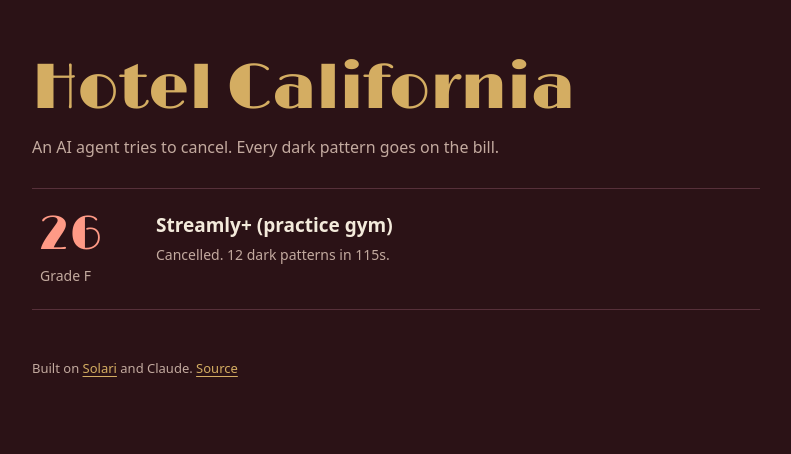
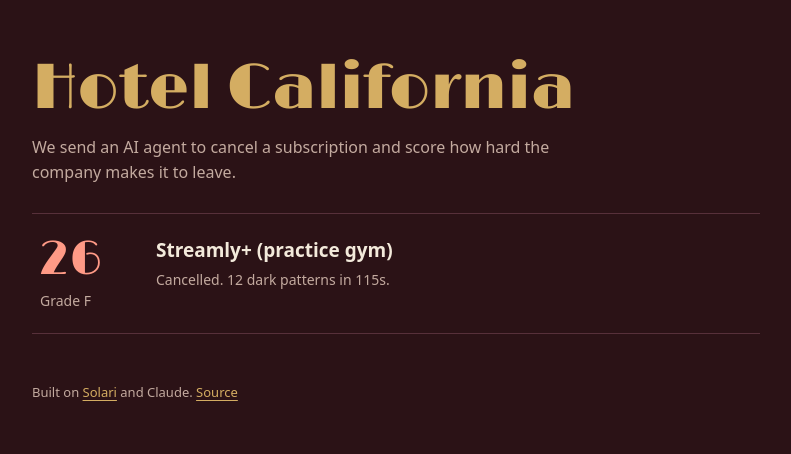
Before and after one commit to IamDejman/hotel-california, a plain HTML site: page index.html in a window 1280 px wide. Shown: the whole page, without its empty margins (244-1035 px from the left). Drawn offline with nearby package versions, Linux system fonts and the light colour scheme.

Commit message:
fix(site): Rewrite the index tagline and description in plain language

```diff
--- a/index.html
+++ b/index.html
@@ -5,9 +5,9 @@
 <meta name="viewport" content="width=device-width, initial-scale=1">
 <meta name="theme-color" content="#2b1216">
 <title>Hotel California: the Cancellation Difficulty Index</title>
-<meta name="description" content="An AI agent cancels subscriptions, bills companies for every dark pattern on the way out, and keeps the replay as the receipt.">
+<meta name="description" content="We send an AI agent to cancel a subscription and score how hard the company makes it to leave. Every run has a replay.">
 <meta property="og:title" content="Hotel California: the Cancellation Difficulty Index">
-<meta property="og:description" content="An AI agent cancels subscriptions, bills companies for every dark pattern on the way out, and keeps the replay as the receipt.">
+<meta property="og:description" content="We send an AI agent to cancel a subscription and score how hard the company makes it to leave. Every run has a replay.">
 <meta property="og:type" content="website">
 <meta property="og:url" content="https://iamdejman.github.io/hotel-california/">
 <meta property="og:image" content="https://iamdejman.github.io/hotel-california/og.png">
@@ -86,7 +86,7 @@ footer.site { color: var(--muted); font-size: 13px; padding-block: 48px; }
 <main class="wrap">
 <header class="site">
   <h1 class="marquee">Hotel California</h1>
-  <p>An AI agent tries to cancel. Every dark pattern goes on the bill.</p>
+  <p>We send an AI agent to cancel a subscription and score how hard the company makes it to leave.</p>
 </header>
 <ol class="register"><li><a href="runs/gym.html">
   <div><div class="score num grade-F">26</div><div class="grade">Grade F</div></div>
```
